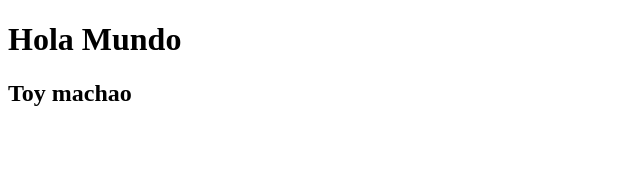
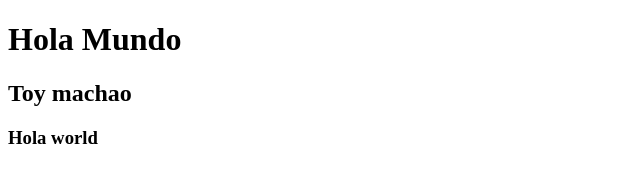
Before and after one commit to LeoLedDev/ramaDev, a plain HTML site: page index.html in a window 1280 px wide. Shown: the whole page, without its empty margins (0-640 px from the left). Drawn offline with Linux system fonts and the light colour scheme.

Commit message:
se agrega h2

```diff
--- a/index.html
+++ b/index.html
@@ -8,6 +8,7 @@
 <body>
     <h1>Hola Mundo</h1>
     <h2>Toy machao</h2>
+    <h3>Hola world</h3>
 
 </body>
 <script src="/js/arrayUsuarios.js"></script>
```
